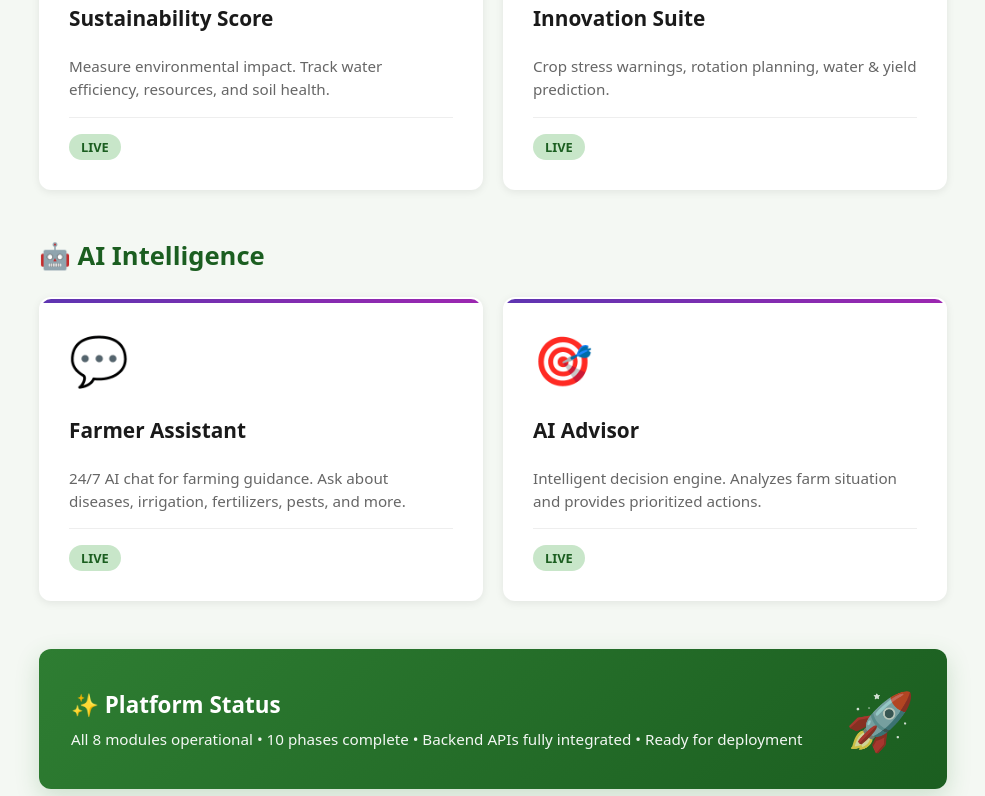
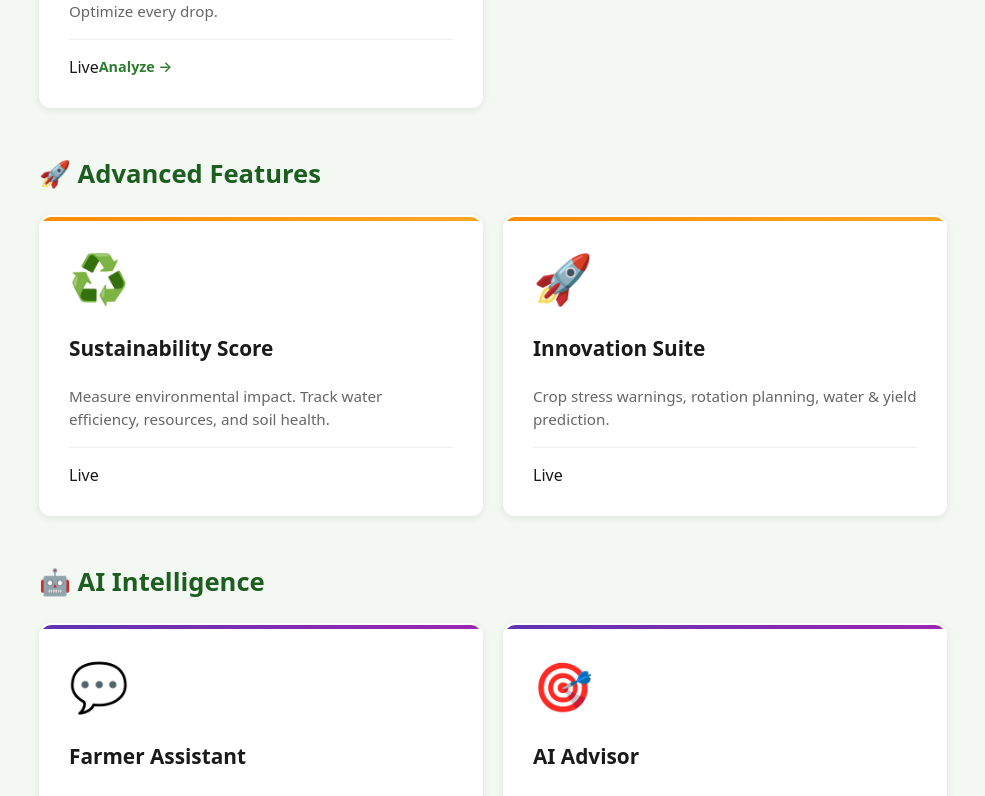
Before and after one commit to faizan079/AgriSmart-AI, a React (Vite) app in the folder frontend/: page / in a window 1280 px wide. Shown: the part 1324-2120 px from the top of the page, without its empty margins (277-1262 px from the left). Built offline with nearby package versions, Linux system fonts and the light colour scheme.

Commit message:
✨ Polish Dashboard CSS: Support 2-card stats, remove fake claims styling

```diff
--- a/frontend/src/pages/Dashboard.css
+++ b/frontend/src/pages/Dashboard.css
@@ -23,18 +23,29 @@
 .hero-section .page-subtitle {
   font-size: 1.1rem;
   color: #555;
-  max-width: 600px;
+  max-width: 700px;
+  margin: 0 auto 12px;
+  line-height: 1.6;
+}
+
+.hero-description {
+  font-size: 1rem;
+  color: #777;
+  max-width: 700px;
   margin: 0 auto;
-  line-height: 1.6;
+  line-height: 1.5;
 }
 
 /* Stats Grid */
 .stats-grid {
   display: grid;
-  grid-template-columns: repeat(auto-fit, minmax(200px, 1fr));
   gap: 16px;
   margin-bottom: 48px;
   padding: 0 24px;
+}
+
+.stats-grid-2 {
+  grid-template-columns: repeat(auto-fit, minmax(240px, 1fr));
 }
 
 .stat-card {
@@ -176,24 +187,10 @@
 
 .card-footer {
   display: flex;
-  justify-content: space-between;
+  justify-content: flex-start;
   align-items: center;
   padding-top: 16px;
   border-top: 1px solid #eee;
-}
-
-.badge {
-  display: inline-block;
-  padding: 4px 12px;
-  border-radius: 20px;
-  font-size: 0.8rem;
-  font-weight: 600;
-  text-transform: uppercase;
-}
-
-.badge.live {
-  background: #c8e6c9;
-  color: #1b5e20;
 }
 
 .cta {
@@ -207,36 +204,6 @@
   color: #1b5e20;
 }
 
-/* Status Banner */
-.status-banner {
-  margin: 48px 24px 24px;
-  background: linear-gradient(135deg, #2e7d32 0%, #1b5e20 100%);
-  border-radius: 12px;
-  padding: 32px;
-  display: flex;
-  justify-content: space-between;
-  align-items: center;
-  box-shadow: 0 8px 24px rgba(46, 125, 50, 0.2);
-}
-
-.banner-content h3 {
-  font-size: 1.4rem;
-  color: #fff;
-  margin: 0 0 8px;
-}
-
-.banner-content p {
-  color: rgba(255, 255, 255, 0.95);
-  margin: 0;
-  font-size: 0.95rem;
-  line-height: 1.5;
-}
-
-.banner-icon {
-  font-size: 3.5rem;
-  opacity: 0.8;
-}
-
 /* Responsive Design */
 @media (max-width: 768px) {
   .hero-section .page-title {
@@ -247,10 +214,12 @@
     font-size: 0.95rem;
   }
 
-  .stats-grid {
-    grid-template-columns: repeat(2, 1fr);
-    gap: 12px;
-    margin-bottom: 32px;
+  .hero-description {
+    font-size: 0.9rem;
+  }
+
+  .stats-grid-2 {
+    grid-template-columns: 1fr;
   }
 
   .stat-card {
@@ -300,17 +269,6 @@
   .module-card p {
     font-size: 0.9rem;
   }
-
-  .status-banner {
-    flex-direction: column;
-    text-align: center;
-    padding: 24px;
-    margin: 32px 16px 16px;
-  }
-
-  .banner-icon {
-    margin-top: 16px;
-  }
 }
 
 @media (max-width: 480px) {
@@ -327,7 +285,11 @@
     font-size: 0.9rem;
   }
 
-  .stats-grid {
+  .hero-description {
+    font-size: 0.85rem;
+  }
+
+  .stats-grid-2 {
     grid-template-columns: 1fr;
     gap: 10px;
   }
@@ -383,14 +345,4 @@
     border-top: none;
     padding-top: 0;
   }
-
-  .status-banner {
-    padding: 16px;
-    margin: 24px 12px 12px;
-    border-radius: 8px;
-  }
-
-  .banner-icon {
-    font-size: 2.5rem;
-  }
 }
```
